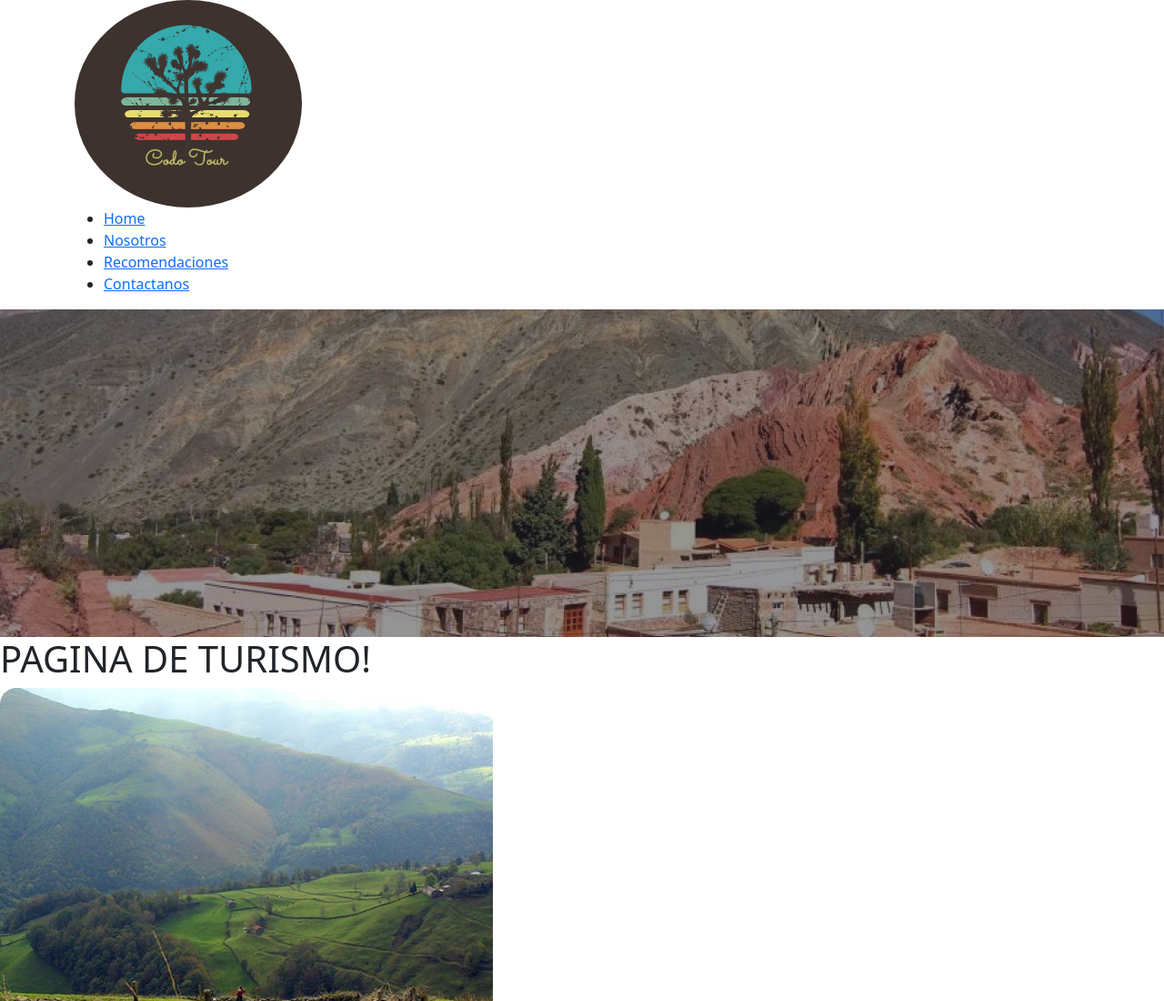
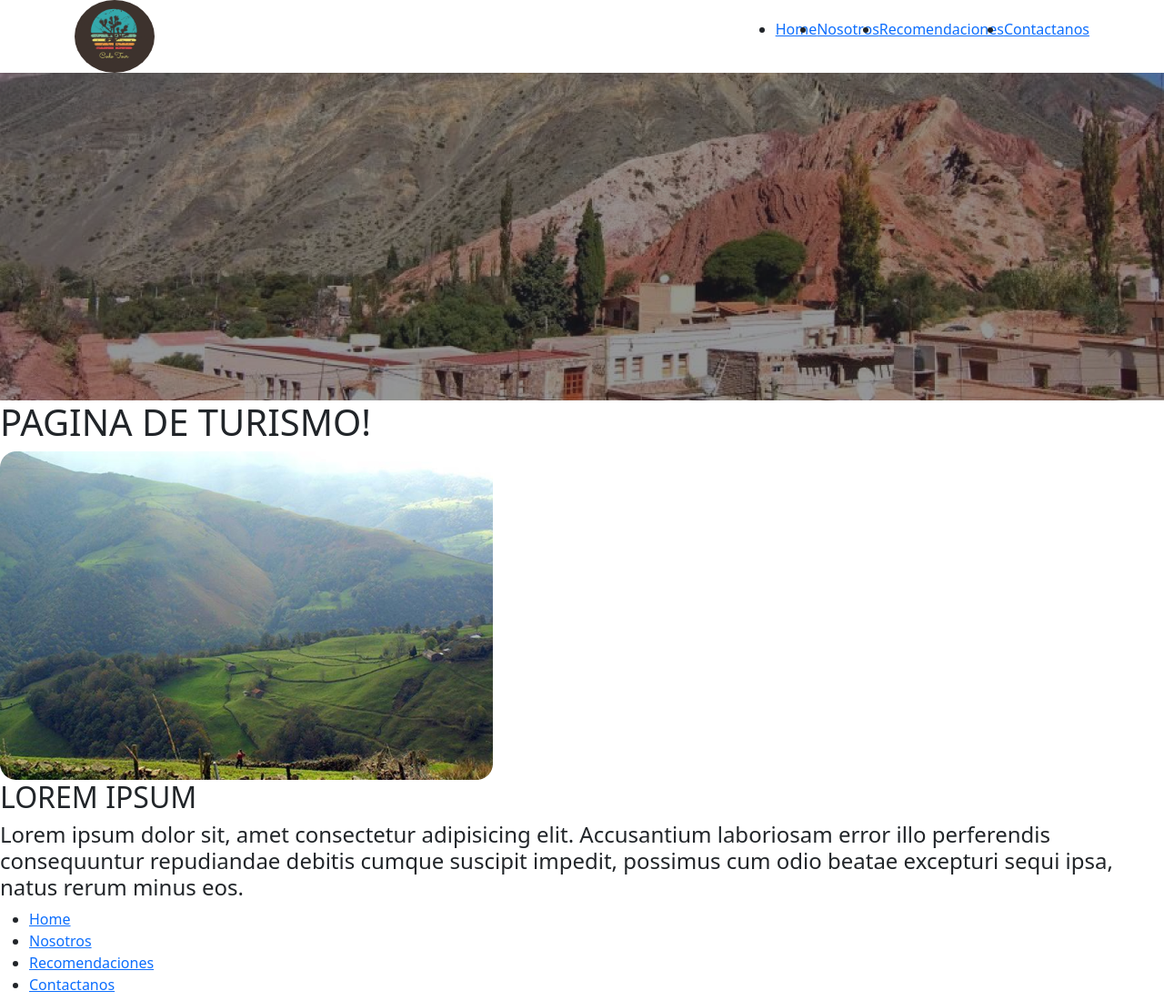
Before and after one commit to facufaz/TurismoCodoACodo, a plain HTML site: page index.html in a window 1280 px wide. Shown: the top 1100 px of the page at 91% size. Drawn offline with nearby package versions, Linux system fonts and the light colour scheme.

Commit message:
css classes

```diff
--- a/index.html
+++ b/index.html
@@ -12,13 +12,15 @@
       crossorigin="anonymous"
     />
   </head>
+
   <body>
-    <header class="container">
+
+    <header class="container header">
       <a href="./index.html" class="logo">
         <img src="./utilities/logo.png" alt="Logo" />
       </a>
-      <nav class="list">
-        <ul>
+      <nav >
+        <ul class="list">
           <li><a href="./index.html">Home</a></li>
           <li><a href="./nosotros.html">Nosotros</a></li>
           <li><a href="./recomendations.html">Recomendaciones</a></li>
--- a/style.css
+++ b/style.css
@@ -5,10 +5,34 @@
 
   /* height: 100%; */
 }
+li{
+
+}
 .logo img {
+  height: 5rem;
   border-radius: 100%;
+}
+
+.header{
+  display: flex;
+  justify-content: space-between;
+  align-items: center;
+  max-height: 25vh;
 }
 
 .list{
   display: flex;
 }
+container
+logo
+list
+top
+bottom
+hero
+btn
+footer
+nav
+credits
+name
+name
+name
```
